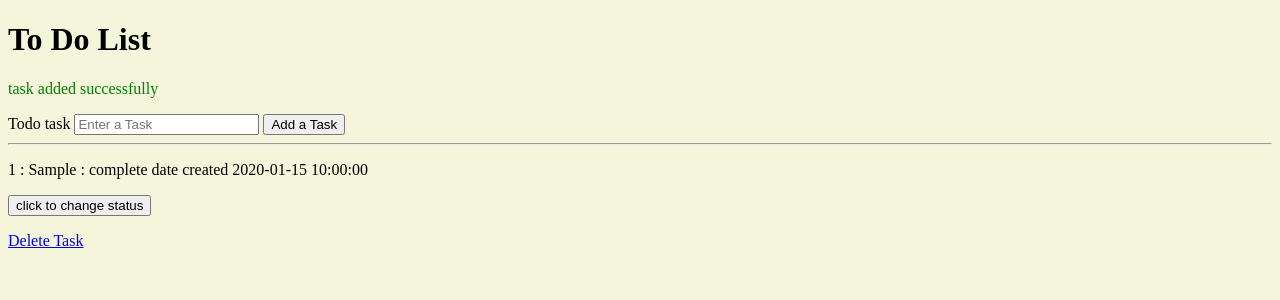
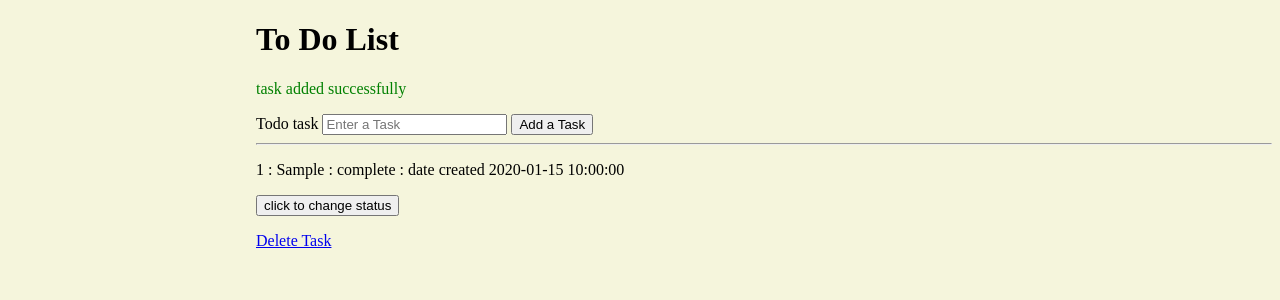
Before and after one commit to Mohamed-Shaheedullah/CN-week-7-todo-app, a Flask app: page / in a window 1280 px wide. Shown: the top 300 px of the page. Run offline with Flask 3, Linux system fonts and the light colour scheme; tables that the repository leaves empty hold one stand-in row (values such as "Sample post").

Commit message:
commented 1

```diff
--- a/website/models.py
+++ b/website/models.py
@@ -1,6 +1,8 @@
 from . import db
 from sqlalchemy.sql import func
 import datetime
+
+# this is where database is defined
 
 class Todo(db.Model):
     id = db.Column(db.Integer, primary_key=True)
--- a/website/static/style.css
+++ b/website/static/style.css
@@ -1,5 +1,6 @@
 body {
     background-color: beige;
+    margin-left: 20%;
 }
 
 .er {
--- a/website/templates/index.html
+++ b/website/templates/index.html
@@ -11,32 +11,37 @@
 <body>
     <div>
         <h1>To Do List</h1>
+        <!-- handle messages, show at the top -->
         <p>{% if er_message %}</p>
                 <p class="er"> {{er_message}} </p>
             {% else  %}
-            <p class="ok">task added successfully</p>
+                <p class="ok">task added successfully</p>
             {% endif %}
 
-
+        <!-- show the add task text box with submit button     -->
         <form action="/add" method="post">
             <div>
                 <label>Todo task</label>
+                <!-- name important here, refrred to in views /add -->
                 <input type="text" name="task" placeholder="Enter a Task">
                 <button type="submit">Add a Task</button>
             </div>
         </form>
-
+        <!-- horizontal rule -->
         <hr>
-        <!-- show a list of tasks READ -->
+        <!-- show a list of tasks (READ) with status -->
+        <!-- todo_list is queried in views home and sent here in return statement, hence accessible -->
         {% for my_task in todo_list %}
+        <!-- my_task is a jinja var representing each task  -->
             <p>{{my_task.id}} : {{my_task.task}} :
                 {% if my_task.complete == True %}
                     complete
                     {% else %}
                     incomplete
                 {% endif %}
+            <!-- add date created -->
+            : date created {{my_task.date_created}}
             <!-- toggle for complete -->
-            date created {{my_task.date_created}}
             <form action="/update/{{my_task.id}}" method="post">
                 <button type = "submit"> click to change status</button>
             </form>
--- a/website/views.py
+++ b/website/views.py
@@ -12,10 +12,13 @@ def home():
     return render_template("index.html", todo_list = todo_list, er_message=er_message)
 
 # add task
+# enable form
 @my_view.route("/add", methods = ["POST"])
 def add():
     try:
+        # request form contents by 'name' of form
         task = request.form.get("task")
+        # left task represents db field, right task represents contents of form
         new_todo = Todo(task=task)
         db.session.add(new_todo)
         db.session.commit()
@@ -28,6 +31,7 @@ def add():
 @my_view.route("/update/<todo_id>", methods=["GET", "POST"])
 def update(todo_id):
     todo = Todo.query.filter_by(id=todo_id).first()
+    # toggle
     todo.complete = not todo.complete
     db.session.commit()
     return redirect(url_for("my_view.home", er_message="              " ))
```
